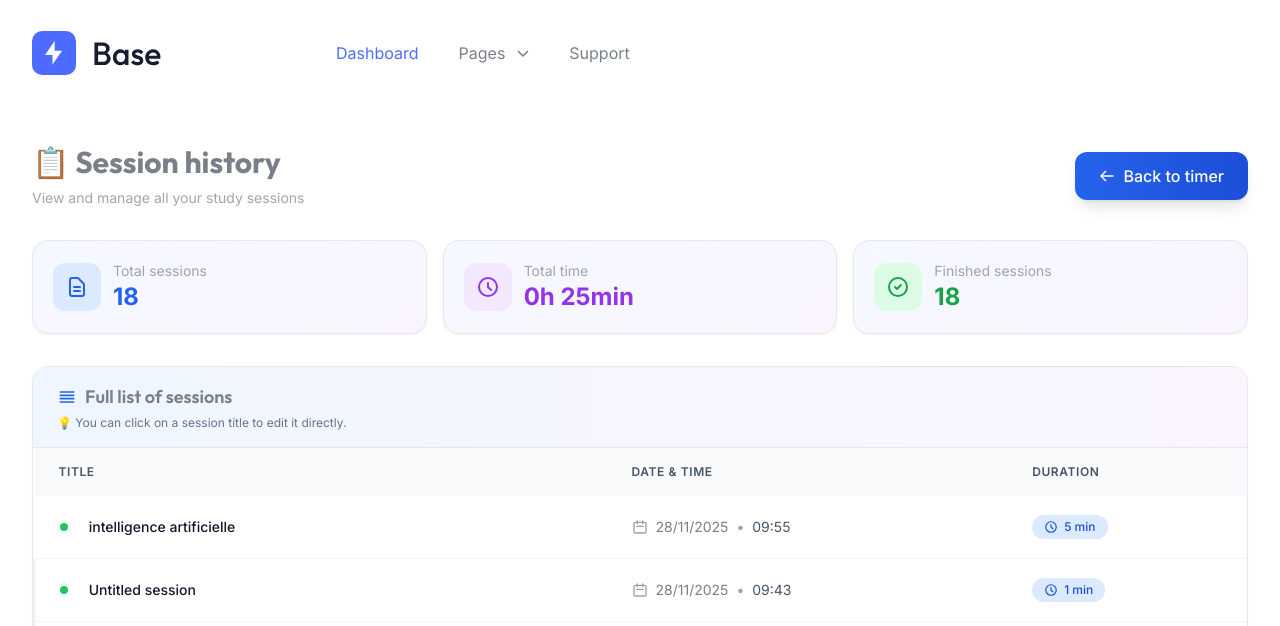
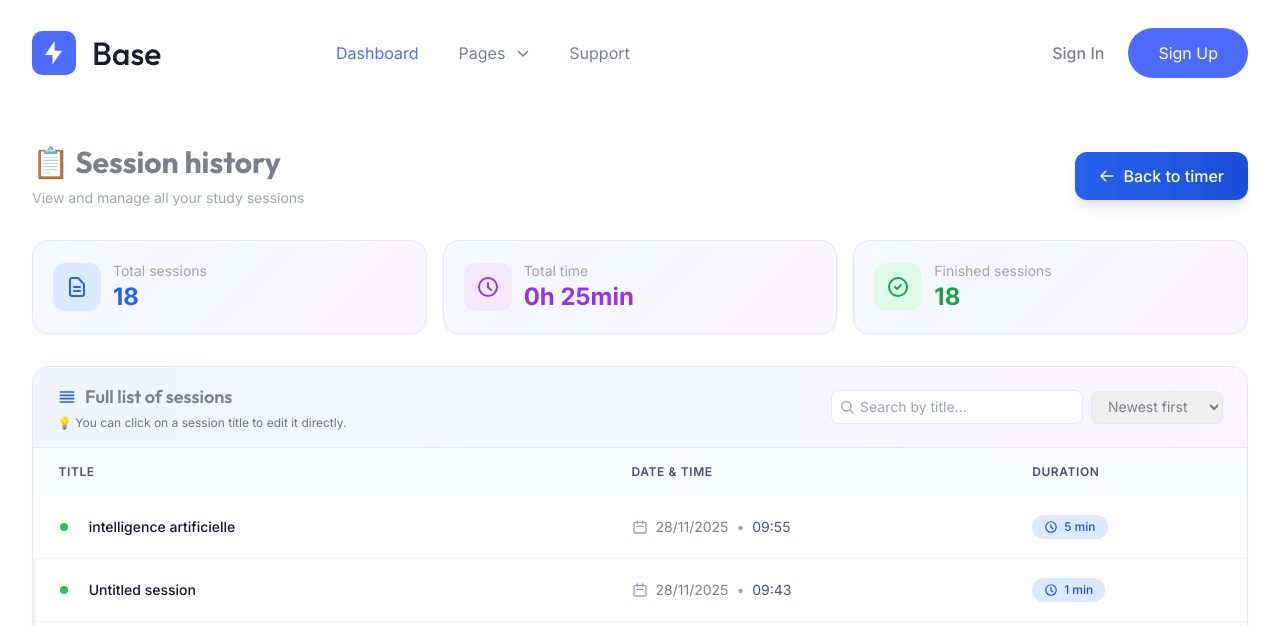
Before and after one commit to Nesrine-Ghaddab/Application-ProjectTracker-GL, a Django app: page /sessions/history/ in a window 1280 px wide. Shown: the top 626 px of the page. Run offline with Django 5.2, Linux system fonts and the light colour scheme; a user stored in the database is signed in; data comes from the database, SQL or seed files in the repository; both versions use the stored data as it was after the commit; some libraries are stand-ins or nearby versions.

Commit message:
metiers avancés

```diff
--- a/SessionApp/urls.py
+++ b/SessionApp/urls.py
@@ -20,6 +20,7 @@ urlpatterns = [
     path("history/new/", views.session_create, name="session_create"),
     path("history/<int:pk>/edit/", views.session_update, name="session_update"),
     path("history/<int:pk>/delete/", views.session_delete, name="session_delete"),
+    path("sessions/<int:pk>/pdf/", views.session_pdf, name="session_pdf"),
 
     # 🔵 Nouveau : renommage AJAX
     path(
--- a/SessionApp/views.py
+++ b/SessionApp/views.py
@@ -1,21 +1,26 @@
 # SessionApp/views.py
 import json
 from datetime import timedelta
+from io import BytesIO
 
 from django.contrib.auth.decorators import login_required
+from django.db.models import Sum
 from django.http import (
     JsonResponse,
     HttpResponseBadRequest,
     HttpResponseRedirect,
+    FileResponse,
 )
 from django.shortcuts import render, get_object_or_404, redirect
 from django.utils import timezone
 from django.views.decorators.http import require_POST
+from django.urls import reverse
+
+from reportlab.pdfgen import canvas
 
 from .models import StudySession
 from .forms import StudySessionForm
 
-from django.db.models import Sum
 
 # ========== PAGES ==========
 
@@ -47,6 +52,14 @@ def home(request):
         if s.started_at.date() >= start_week and not s.is_running
     ) // 60
 
+    # séries pour le graphique hebdomadaire (minutes par jour, Lun..Dim)
+    week_series = [0] * 7  # index 0 = lundi, 6 = dimanche
+    for s in qs:
+        d = s.started_at.date()
+        if d >= start_week and not s.is_running:
+            wd = d.weekday()  # 0 = monday
+            week_series[wd] += (s.duration_seconds or 0) // 60
+
     recent = list(
         qs.values("id", "title", "duration_seconds", "started_at", "is_running")[:10]
     )
@@ -62,9 +75,9 @@ def home(request):
         "today_minutes": today_minutes,
         "week_minutes": week_minutes,
         "recent_json": json.dumps(recent, default=str),
+        "week_series_json": json.dumps(week_series),
         "display_name": request.user.get_username() or "Utilisateur",
     }
-    # 👉 ton nouveau template
     return render(request, "base_tailwind/sessions.html", context)
 
 
@@ -75,9 +88,11 @@ def home(request):
 def api_session_start(request):
     if StudySession.objects.filter(user=request.user, is_running=True).exists():
         return HttpResponseBadRequest("Une session est déjà en cours.")
+
     title = (request.POST.get("title") or "").strip()
     planned = int(request.POST.get("planned_minutes") or 50)
     brk = int(request.POST.get("break_minutes") or 10)
+
     s = StudySession.objects.create(
         user=request.user,
         title=title,
@@ -92,13 +107,26 @@ def api_session_start(request):
 @login_required
 @require_POST
 def api_session_stop(request):
+    """Arrête la session et renvoie aussi l'URL du PDF généré."""
     sid = request.POST.get("session_id")
     if not sid:
         return HttpResponseBadRequest("session_id manquant.")
-    s = get_object_or_404(StudySession, pk=sid, user=request.user, is_running=True)
+
+    s = get_object_or_404(
+        StudySession, pk=sid, user=request.user, is_running=True
+    )
     s.stop()
     s.save()
-    return JsonResponse({"ok": True, "duration_seconds": s.duration_seconds})
+
+    pdf_url = reverse("study:session_pdf", args=[s.id])
+
+    return JsonResponse(
+        {
+            "ok": True,
+            "duration_seconds": s.duration_seconds,
+            "pdf_url": pdf_url,
+        }
+    )
 
 
 @login_required
@@ -126,11 +154,13 @@ def api_summary(request):
         for s in qs
         if s.started_at.date() == today and not s.is_running
     ) // 60
+
     week_minutes = sum(
         s.duration_seconds
         for s in qs
         if s.started_at.date() >= start_week and not s.is_running
     ) // 60
+
     streak = StudySession.streak_for_user(request.user)
 
     recent = list(
@@ -149,6 +179,70 @@ def api_summary(request):
             "recent": recent,
         }
     )
+
+
+# ========== PDF ==========
+
+@login_required
+def session_pdf(request, pk):
+    """Génère un PDF avec les détails d'une session."""
+    session = get_object_or_404(StudySession, pk=pk, user=request.user)
+
+    # On calcule l'heure de fin à partir de started_at + duration_seconds
+    duration_sec = session.duration_seconds or 0
+    finished_at = session.started_at + timedelta(seconds=duration_sec)
+
+    # Buffer mémoire pour le PDF
+    buffer = BytesIO()
+    p = canvas.Canvas(buffer)
+
+    y = 800
+    p.setFont("Helvetica-Bold", 16)
+    p.drawString(50, y, "Study session report")
+    y -= 40
+
+    p.setFont("Helvetica", 12)
+
+    # Infos utilisateur / session
+    p.drawString(50, y, f"User: {request.user.get_username()}")
+    y -= 20
+
+    p.drawString(50, y, f"Title: {session.title or 'Untitled session'}")
+    y -= 20
+
+    p.drawString(
+        50,
+        y,
+        "Started at: "
+        + timezone.localtime(session.started_at).strftime("%d/%m/%Y %H:%M"),
+    )
+    y -= 20
+
+    p.drawString(
+        50,
+        y,
+        "Finished at: "
+        + timezone.localtime(finished_at).strftime("%d/%m/%Y %H:%M"),
+    )
+    y -= 20
+
+    duration_min = duration_sec // 60
+    p.drawString(50, y, f"Duration: {duration_min} minutes ({duration_sec} seconds)")
+    y -= 20
+
+    p.drawString(50, y, f"Planned focus: {session.planned_minutes} minutes")
+    y -= 20
+
+    p.drawString(50, y, f"Break: {session.break_minutes} minutes")
+    y -= 40
+
+    p.drawString(50, y, "Thank you for studying with Personal Tracker.")
+    p.showPage()
+    p.save()
+
+    buffer.seek(0)
+    filename = f"session-{session.id}.pdf"
+    return FileResponse(buffer, as_attachment=True, filename=filename)
 
 
 # ========== CRUD ==========
@@ -211,13 +305,14 @@ def session_update(request, pk):
     return render(request, "base_tailwind/session_form.html", {"form": form})
 
 
-
 @login_required
 @require_POST
 def session_delete(request, pk: int):
     s = get_object_or_404(StudySession, pk=pk, user=request.user)
     s.delete()
     return HttpResponseRedirect(request.META.get("HTTP_REFERER", "/sessions/"))
+
+
 @login_required
 @require_POST
 def session_rename(request, pk):
@@ -227,9 +322,7 @@ def session_rename(request, pk):
     session.title = title
     session.save(update_fields=["title", "updated_at"])
 
-    # Si c'est un appel AJAX on renvoie du JSON
     if request.headers.get("x-requested-with") == "XMLHttpRequest":
         return JsonResponse({"ok": True, "title": session.title})
 
-    # fallback, au cas où
     return redirect("study:session_list")
--- a/templates/base_tailwind/sessions_history.html
+++ b/templates/base_tailwind/sessions_history.html
@@ -57,7 +57,6 @@
           <img class="xc nm" src="{% static 'base_tailwind/images/logo-dark.svg' %}" alt="Logo Dark">
         </a>
 
-        <!-- Hamburger Toggle BTN -->
         <button class="po rc" @click="navigationOpen = !navigationOpen">
           <span class="rc i pf re pd">
             <span class="du-block h q vd yc">
@@ -78,8 +77,7 @@
           <ul class="tc _o sf yo cg ep">
             <li><a href="{% url 'home' %}" class="xl" :class="{ 'mk': page === 'home' }">Dashboard</a></li>
             <li class="c i" x-data="{ dropdown: false }">
-              <a href="#!" class="xl tc wf yf bg" @click.prevent="dropdown = !dropdown"
-                :class="{ 'mk': page === 'blog-grid' || page === 'blog-single' || page === 'signin' || page === 'signup' || page === '404' }">
+              <a href="#!" class="xl tc wf yf bg" @click.prevent="dropdown = !dropdown">
                 Pages
                 <svg :class="{ 'wh': dropdown }" class="th mm we fd pf" xmlns="http://www.w3.org/2000/svg"
                   viewBox="0 0 512 512">
@@ -89,11 +87,11 @@
               </a>
 
               <ul class="a" :class="{ 'tc': dropdown }">
-                <li><a href="{% url 'study:home' %}" class="xl" :class="{ 'mk': page === 'blog-grid' }">Sessions</a></li>
-                <li><a href="projects.html" class="xl" :class="{ 'mk': page === 'blog-single' }">Projects & tasks</a></li>
-                <li><a href="agenda.html" class="xl" :class="{ 'mk': page === 'signin' }">Agenda</a></li>
-                <li><a href="meetings.html" class="xl" :class="{ 'mk': page === 'signup' }">Meetings</a></li>
-                <li><a href="habit&notes.html" class="xl" :class="{ 'mk': page === 'signup' }">Habits & notes</a></li>
+                <li><a href="{% url 'study:home' %}" class="xl">Sessions</a></li>
+                <li><a href="projects.html" class="xl">Projects & tasks</a></li>
+                <li><a href="agenda.html" class="xl">Agenda</a></li>
+                <li><a href="meetings.html" class="xl">Meetings</a></li>
+                <li><a href="habit&notes.html" class="xl">Habits & notes</a></li>
               </ul>
             </li>
             <li><a href="{% url 'home' %}#support" class="xl">Support</a></li>
@@ -107,17 +105,15 @@
               <svg :class="{ 'wn' : page === 'home', 'xh' : page === 'home' && stickyMenu }" class="th om" width="25"
                 height="25" viewBox="0 0 25 25" fill="none" xmlns="http://www.w3.org/2000/svg">
                 <path
-                  d="M12.0908 18.6363C10.3549 18.6363 8.69 17.9467 7.46249 16.7192C6.23497 15.4916 5.54537 13.8268 5.54537 12.0908C5.54537 10.3549 6.23497 8.69 7.46249 7.46249C8.69 6.23497 10.3549 5.54537 12.0908 5.54537C13.8268 5.54537 15.4916 6.23497 16.7192 7.46249C17.9467 8.69 18.6363 10.3549 18.6363 12.0908C18.6363 13.8268 17.9467 15.4916 16.7192 16.7192C15.4916 17.9467 13.8268 18.6363 12.0908 18.6363ZM12.0908 16.4545C13.2481 16.4545 14.358 15.9947 15.1764 15.1764C15.9947 14.358 16.4545 13.2481 16.4545 12.0908C16.4545 10.9335 15.9947 9.8236 15.1764 9.00526C14.358 8.18692 13.2481 7.72718 12.0908 7.72718C10.9335 7.72718 9.8236 8.18692 9.00526 9.00526C8.18692 9.8236 7.72718 10.9335 7.72718 12.0908C7.72718 13.2481 8.18692 14.358 9.00526 15.1764C9.8236 15.9947 10.9335 16.4545 12.0908 16.4545ZM10.9999 0.0908203H13.1817V3.36355H10.9999V0.0908203ZM10.9999 20.8181H13.1817V24.0908H10.9999V20.8181ZM2.83446 4.377L4.377 2.83446L6.69082 5.14828L5.14828 6.69082L2.83446 4.37809V4.377ZM17.4908 19.0334L19.0334 17.4908L21.3472 19.8046L19.8046 21.3472L17.4908 19.0334ZM19.8046 2.83337L21.3472 4.377L19.0334 6.69082L17.4908 5.14828L19.8046 2.83446V2.83337ZM5.14828 17.4908L6.69082 19.0334L4.377 21.3472L2.83446 19.8046L5.14828 17.4908ZM24.0908 10.9999V13.1817H20.8181V10.9999H24.0908ZM3.36355 10.9999V13.1817H0.0908203V10.9999H3.36355Z"
+                  d="M12.0908 18.6363C10.3549 18.6363 8.69 17.9467 7.46249 16.7192C6.23497 15.4916 5.54537 13.8268 5.54537 12.0908C5.54537 10.3549 6.23497 8.69 7.46249 7.46249C8.69 6.23497 10.3549 5.54537 12.0908 5.54537C13.8268 5.54537 15.4916 6.23497 16.7192 7.46249C17.9467 8.69 18.6363 10.3549 18.6363 12.0908C18.6363 13.8268 17.9467 15.4916 16.7192 16.7192C15.4916 17.9467 13.8268 18.6363 12.0908 18.6363ZM10.9999 0.0908203H13.1817V3.36355H10.9999V0.0908203ZM10.9999 20.8181H13.1817V24.0908H10.9999V20.8181ZM2.83446 4.377L4.377 2.83446L6.69082 5.14828L5.14828 6.69082L2.83446 4.37809V4.377ZM17.4908 19.0334L19.0334 17.4908L21.3472 19.8046L19.8046 21.3472L17.4908 19.0334ZM19.8046 2.83337L21.3472 4.377L19.0334 6.69082L17.4908 5.14828L19.8046 2.83446V2.83337ZM5.14828 17.4908L6.69082 19.0334L4.377 21.3472L2.83446 19.8046L5.14828 17.4908ZM24.0908 10.9999V13.1817H20.8181V10.9999H24.0908ZM3.36355 10.9999V13.1817H0.0908203V10.9999H3.36355Z"
                   fill="" />
               </svg>
               <img class="xc nm" src="{% static 'base_tailwind/images/icon-moon.svg' %}" alt="Moon" />
             </label>
           </div>
 
-          <a href="signin.html" :class="{ 'nk yl' : page === 'home', 'ok' : page === 'home' && stickyMenu }"
-            class="ek pk xl">Sign In</a>
-          <a href="signup.html" :class="{ 'hh/[0.15]' : page === 'home', 'sh' : page === 'home' && stickyMenu }"
-            class="lk gh dk rg tc wf xf _l gi hi">Sign Up</a>
+          <a href="signin.html" class="ek pk xl">Sign In</a>
+          <a href="signup.html" class="lk gh dk rg tc wf xf _l gi hi">Sign Up</a>
         </div>
       </div>
     </div>
@@ -172,7 +168,6 @@
             <div class="text-2xl font-bold text-purple-600">
               {{ total_hours }}h {{ total_minutes }}min
             </div>
-
           </div>
         </div>
       </div>
@@ -196,8 +191,10 @@
     <div class="fade-in">
       <div class="bg-white rounded-2xl shadow-sm border overflow-hidden">
 
-        <!-- Table header -->
+        <!-- Table header + search / sort -->
         <div class="px-6 py-4 bg-gradient-to-r from-blue-50 to-purple-50 border-b">
+          <div class="flex flex-col md:flex-row md:items-center md:justify-between gap-3">
+            <div>
               <h2 class="text-lg font-semibold flex items-center gap-2">
                 <svg class="w-5 h-5 text-blue-600" fill="none" stroke="currentColor" viewBox="0 0 24 24">
                   <path stroke-linecap="round" stroke-linejoin="round" stroke-width="2" d="M4 6h16M4 10h16M4 14h16M4 18h16"></path>
@@ -207,6 +204,32 @@
               <p class="text-xs text-slate-500 mt-1">
                 💡 You can click on a session title to edit it directly.
               </p>
+            </div>
+
+            <div class="flex flex-col sm:flex-row gap-2 items-stretch sm:items-center">
+              <div class="relative">
+                <span class="absolute inset-y-0 left-2 flex items-center text-slate-400">
+                  <svg class="w-4 h-4" fill="none" stroke="currentColor" viewBox="0 0 24 24">
+                    <path stroke-linecap="round" stroke-linejoin="round" stroke-width="2"
+                          d="M21 21l-4.35-4.35M11 18a7 7 0 100-14 7 7 0 000 14z" />
+                  </svg>
+                </span>
+                <input id="sessionsSearch"
+                       class="pl-7 pr-3 py-1.5 rounded-lg border border-slate-200 text-sm focus:outline-none focus:ring-1 focus:ring-blue-500"
+                       type="search" placeholder="Search by title...">
+              </div>
+
+              <select id="sessionsSort"
+                      class="px-3 py-1.5 rounded-lg border border-slate-200 text-sm focus:outline-none focus:ring-1 focus:ring-blue-500">
+                <option value="date_desc">Newest first</option>
+                <option value="date_asc">Oldest first</option>
+                <option value="duration_desc">Longest first</option>
+                <option value="duration_asc">Shortest first</option>
+                <option value="title_asc">Title A → Z</option>
+                <option value="title_desc">Title Z → A</option>
+              </select>
+            </div>
+          </div>
         </div>
 
         <!-- Responsive table -->
@@ -228,7 +251,10 @@
 
             <tbody class="divide-y divide-slate-100">
               {% for s in sessions %}
-                <tr class="table-row">
+                <tr class="table-row"
+                    data-title="{{ s.title|default:'Untitled session'|lower }}"
+                    data-date="{{ s.started_at|date:'Y-m-d H:i' }}"
+                    data-duration="{{ s.duration_seconds|default:0 }}">
                   <!-- Inline editable title -->
                   <td class="px-6 py-4">
                     <div class="flex items-center gap-3">
@@ -308,18 +334,17 @@
 
   </main>
 
-  <!-- ====== Back To Top Start ===== -->
+  <!-- Back To Top -->
   <button class="xc wf xf ie ld vg sr gh tr g sa ta _a" @click="window.scrollTo({top: 0, behavior: 'smooth'})"
     @scroll.window="scrollTop = (window.pageYOffset > 50) ? true : false" :class="{ 'uc' : scrollTop }">
     <svg class="uh se qd" xmlns="http://www.w3.org/2000/svg" viewBox="0 0 512 512">
       <path d="M233.4 105.4c12.5-12.5 32.8-12.5 45.3 0l192 192c12.5 12.5 12.5 32.8 0 45.3s-32.8 12.5-45.3 0L256 173.3 86.6 342.6c-12.5 12.5-32.8 12.5-45.3 0s-12.5-32.8 0-45.3l192-192z" />
     </svg>
   </button>
-  <!-- ====== Back To Top End ===== -->
 
-  <!-- ========= JS: inline title editing ========= -->
+  <!-- Inline title editing + search/sort JS -->
   <script>
-    // Get CSRF token from cookies
+    // CSRF
     function getCookie(name) {
       let cookieValue = null;
       if (document.cookie && document.cookie !== '') {
@@ -356,7 +381,6 @@
         if (!res.ok) throw new Error('Server error');
         await res.json();
 
-        // small visual feedback
         input.classList.remove('ring-red-400');
         input.classList.add('ring-1', 'ring-emerald-400');
         setTimeout(() => input.classList.remove('ring-1', 'ring-emerald-400'), 600);
@@ -368,10 +392,7 @@
     }
 
     document.querySelectorAll('.js-session-title').forEach((input) => {
-      // Save on blur
       input.addEventListener('blur', () => saveTitle(input));
-
-      // Enter key => blur => save
       input.addEventListener('keydown', (e) => {
         if (e.key === 'Enter') {
           e.preventDefault();
@@ -379,6 +400,55 @@
         }
       });
     });
+
+    // Search + sort
+    (function () {
+      const searchInput = document.getElementById('sessionsSearch');
+      const sortSelect = document.getElementById('sessionsSort');
+      const tbody = document.querySelector('tbody');
+      if (!tbody) return;
+
+      const rows = Array.from(tbody.querySelectorAll('tr[data-title]'));
+
+      function applyFilters() {
+        const q = (searchInput.value || '').trim().toLowerCase();
+        const sort = sortSelect.value;
+
+        let filtered = rows.filter(row => {
+          const title = row.dataset.title || '';
+          return !q || title.includes(q);
+        });
+
+        filtered.sort((a, b) => {
+          switch (sort) {
+            case 'date_asc':
+              return a.dataset.date.localeCompare(b.dataset.date);
+            case 'date_desc':
+              return b.dataset.date.localeCompare(a.dataset.date);
+            case 'duration_asc':
+              return (parseInt(a.dataset.duration || '0', 10) -
+                      parseInt(b.dataset.duration || '0', 10));
+            case 'duration_desc':
+              return (parseInt(b.dataset.duration || '0', 10) -
+                      parseInt(a.dataset.duration || '0', 10));
+            case 'title_desc':
+              return (b.dataset.title || '').localeCompare(a.dataset.title || '');
+            case 'title_asc':
+            default:
+              return (a.dataset.title || '').localeCompare(a.dataset.title || '');
+          }
+        });
+
+        tbody.innerHTML = '';
+        filtered.forEach(row => tbody.appendChild(row));
+      }
+
+      if (searchInput && sortSelect) {
+        searchInput.addEventListener('input', applyFilters);
+        sortSelect.addEventListener('change', applyFilters);
+        applyFilters();
+      }
+    })();
   </script>
 
 </body>
```
Also changed, not shown: templates/base_tailwind/sessions.html (+11 -2 lines), db.sqlite3. Lines whose indentation alone changed are shown as unchanged.
